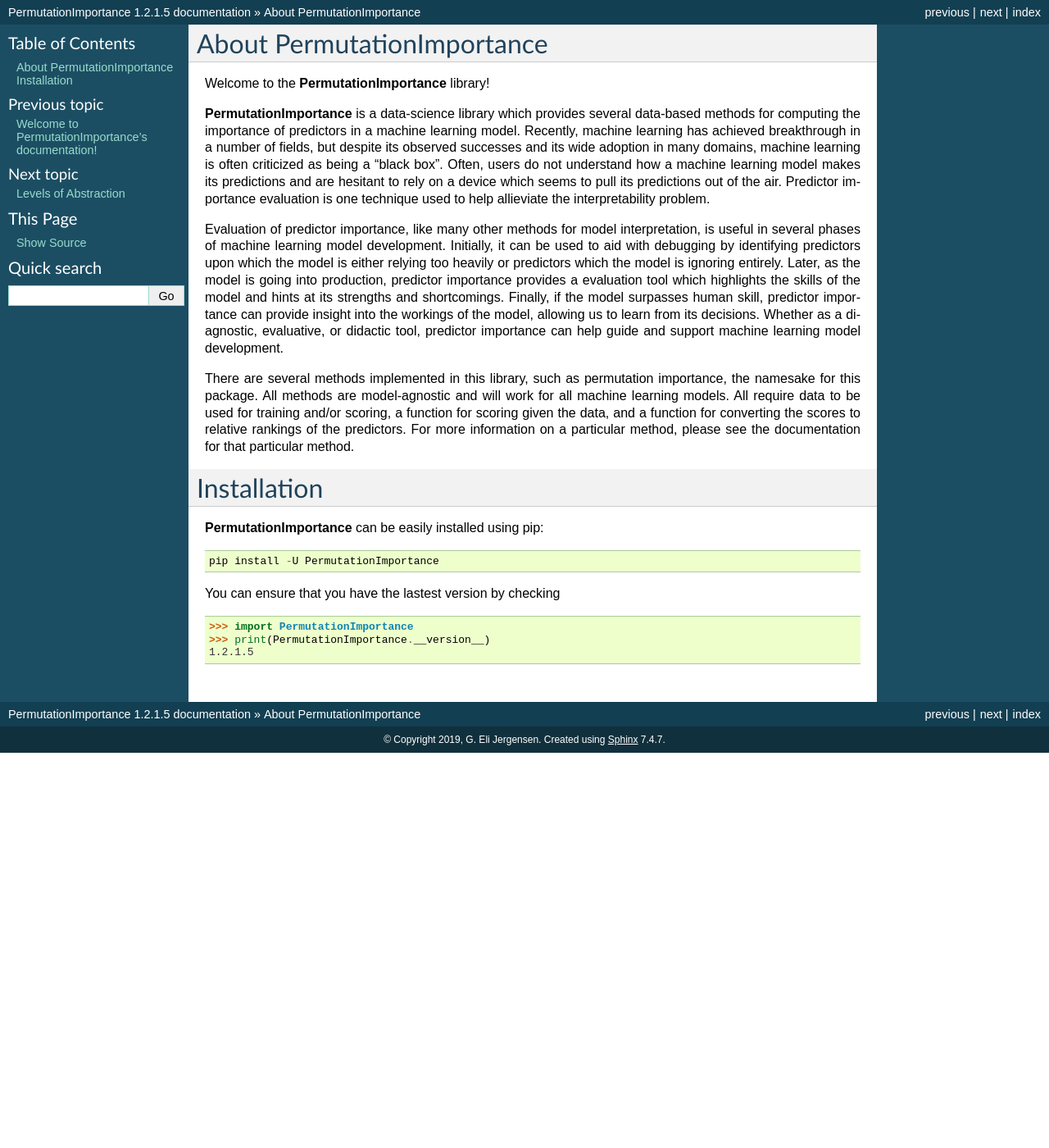
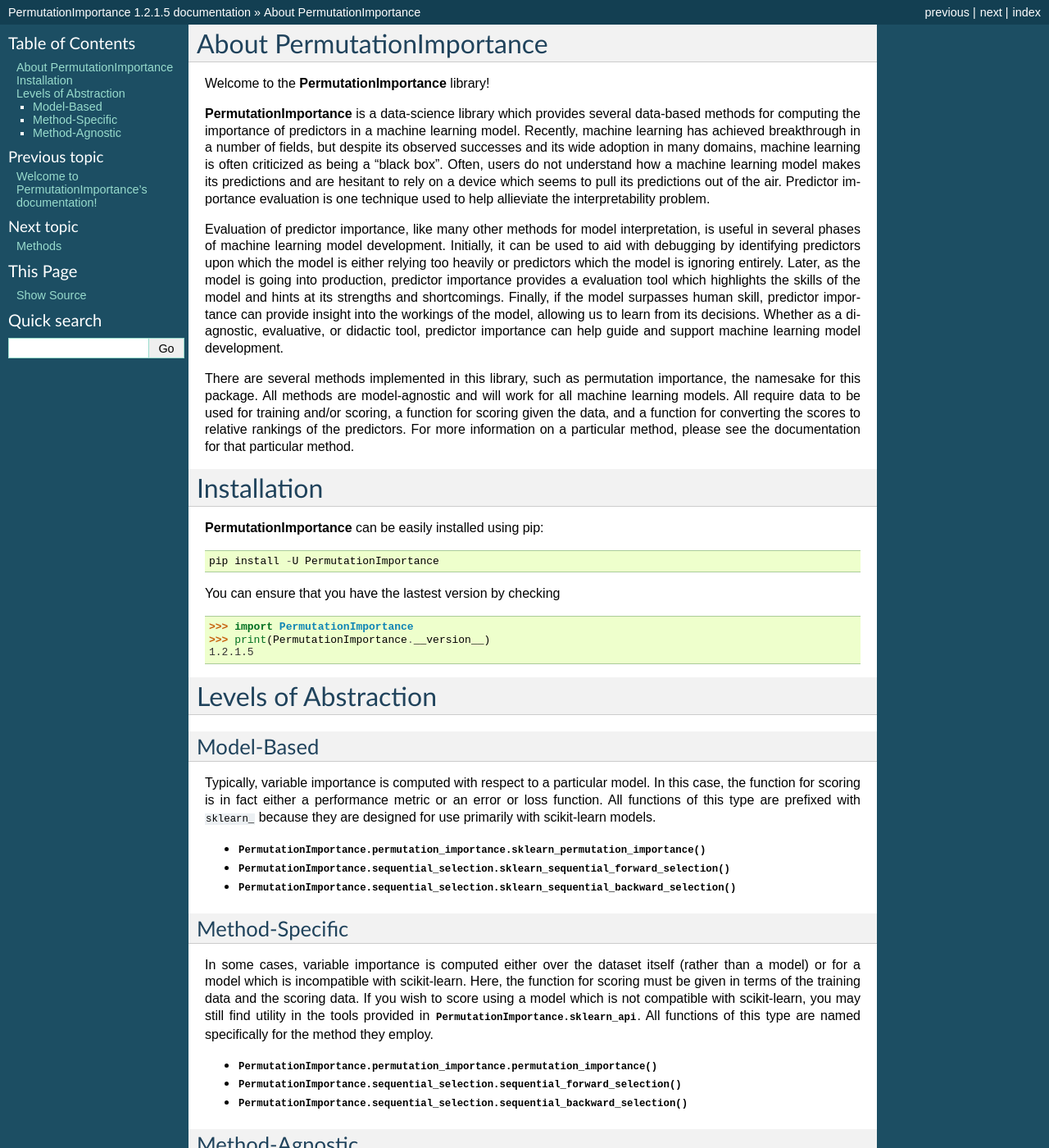
Before and after one commit to gelijergensen/PermutationImportance, a Sphinx documentation site: the page built from docs/about.rst, in a window 1280 px wide and 1400 px high. Shown: the whole window at 82% size. Built offline with Sphinx 7.4.7, drawn with Linux system fonts in a browser that asks for light colours; formulas are drawn with MathJax 3; some of the changed text lies outside the part shown.

```diff
--- a/docs/about.rst
+++ b/docs/about.rst
@@ -1,7 +1,8 @@
 .. title:: About PermutationImportance
 
+***************************
 About PermutationImportance
----------------------------
+***************************
 
 Welcome to the **PermutationImportance** library!
 
@@ -11,8 +12,9 @@ Evaluation of predictor importance, like many other methods for model interpreta
 
 There are several methods implemented in this library, such as permutation importance, the namesake for this package. All methods are model-agnostic and will work for all machine learning models. All require data to be used for training and/or scoring, a function for scoring given the data, and a function for converting the scores to relative rankings of the predictors. For more information on a particular method, please see the documentation for that particular method.
 
+************
 Installation
-------------
+************
 
 **PermutationImportance** can be easily installed using pip::
 
@@ -25,3 +27,52 @@ You can ensure that you have the lastest version by checking
   >>> import PermutationImportance
   >>> print(PermutationImportance.__version__)
   1.2.1.5
+
+
+.. _levels_of_abstraction:
+
+*********************
+Levels of Abstraction
+*********************
+
+Model-Based
+===========
+
+Typically, variable importance is computed with respect to a
+particular model. In this case, the function for scoring is in fact either a
+performance metric or an error or loss function. All functions of this type are
+prefixed with ``sklearn_`` because they are designed for use primarily with
+scikit-learn models.
+
+- :func:`PermutationImportance.permutation_importance.sklearn_permutation_importance`
+- :func:`PermutationImportance.sequential_selection.sklearn_sequential_forward_selection`
+- :func:`PermutationImportance.sequential_selection.sklearn_sequential_backward_selection`
+
+Method-Specific
+===============
+
+In some cases, variable importance is computed either over
+the dataset itself (rather than a model) or for a model which is incompatible
+with scikit-learn. Here, the function for scoring must be given in terms of the
+training data and the scoring data. If you wish to score using a model which is
+not compatible with scikit-learn, you may still find utility in the tools
+provided in :mod:`PermutationImportance.sklearn_api`. All functions of this type are
+named specifically for the method they employ.
+
+- :func:`PermutationImportance.permutation_importance.permutation_importance`
+- :func:`PermutationImportance.sequential_selection.sequential_forward_selection`
+- :func:`PermutationImportance.sequential_selection.sequential_backward_selection`
+
+Method-Agnostic
+===============
+
+There are other data-based methods for computing variable
+importance beyond the ones implemented here. If you wish to design your own
+variable importance, you can still take advantage of the generalized algorithm
+for computing data-based variable importances as well as the multithreaded
+functionality implemented in :func:`PermutationImportance.abstract_runner.abstract_variable_importance`. In order to use
+this function, you will need to design your own strategy for providing the
+datasets to be used at each iteration. For more information, please see
+
+- :mod:`PermutationImportance.abstract_runner`
+- :mod:`PermutationImportance.selection_strategies`
--- a/docs/conf.py
+++ b/docs/conf.py
@@ -87,7 +87,10 @@ html_theme = 'classic'
 # further.  For a list of options available for each theme, see the
 # documentation.
 #
-# html_theme_options = {}
+html_theme_options = {
+    'stickysidebar': True,
+    'externalrefs': True
+}
 
 # Add any paths that contain custom static files (such as style sheets) here,
 # relative to this directory. They are copied after the builtin static files,
--- a/docs/sequentialselection.rst
+++ b/docs/sequentialselection.rst
@@ -40,8 +40,8 @@ Usage
 As with all methods, we provide all sequential forward selection methods at two different levels of abstraction. For more information on the levels of abstraction and when to use each, please see :ref:`levels_of_abstraction`
 
 Typically, when using a performance metric or skill score with any sequential
-selection method, the `scoring_strategy` should be to maximize the performance.
-On the other hand, when using an error or loss function, the `scoring_strategy`
+selection method, the ``scoring_strategy`` should be to maximize the performance.
+On the other hand, when using an error or loss function, the ``scoring_strategy``
 should be to minimize the error or loss function.
 
 Model-Based
```
Also changed, not shown: README.md (+6 -0 lines), docs/abstraction.rst (deleted, +0 -41 lines), docs/custommethods.rst (+3 -5 lines), docs/index.rst (+2 -8 lines), docs/methods.rst (added, +9 -0 lines), docs/metrics.rst (deleted, +0 -29 lines), docs/permutation.rst (+2 -6 lines), docs/result.rst (deleted, +0 -22 lines), 3 other files.
